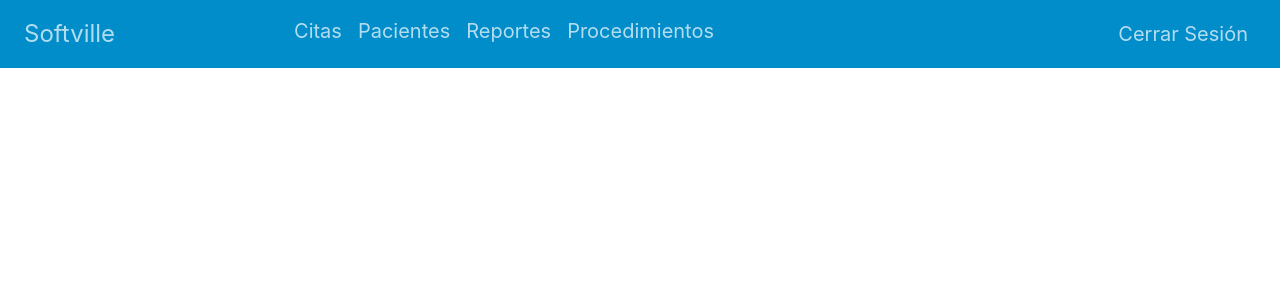
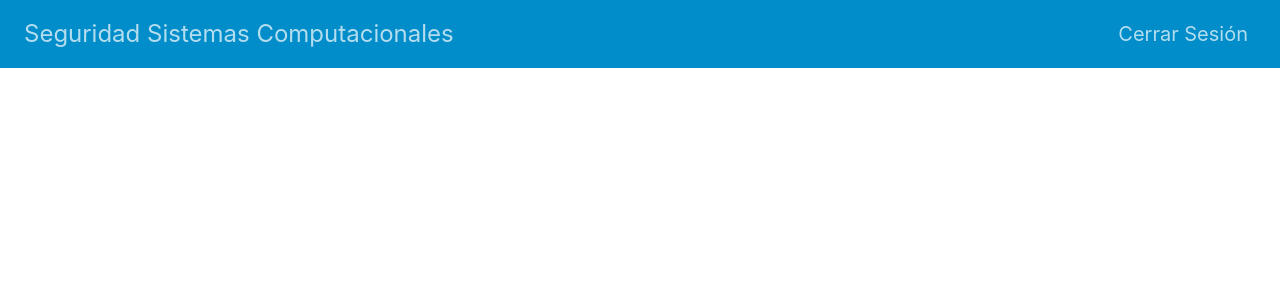
Before and after one commit to sebastianVUCR/LoginSeguridad, a PHP site: page /navbar.php in a window 1280 px wide. Shown: the top 300 px of the page. Run offline with PHP 8.4, Linux system fonts and the light colour scheme.

Commit message:
Update nav bar

```diff
--- a/GestorCitas/Compartido/navbar.css
+++ b/GestorCitas/Compartido/navbar.css
@@ -3,11 +3,11 @@
 }
 
 .modificador-icono {
-    color:white;
+  color: white;
 }
 
 a {
-    color:white;
+  color: white;
 }
 
 #link-inicio {
@@ -18,16 +18,13 @@ a {
   font-size: 1.25em;
 }
 
-#li-link-inicio {
-    margin-right: 30%;
-}
-
 #navbarTogglerDemo03 {
   opacity: 0.7;
 }
 
-a:focus, a:hover {
-    color:darkblue;
+a:focus,
+a:hover {
+  color: darkblue;
 }
 
 #icono-menu {
--- a/GestorCitas/Compartido/navbar.php
+++ b/GestorCitas/Compartido/navbar.php
@@ -21,19 +21,7 @@
   <div class="collapse navbar-collapse" id="navbarTogglerDemo03">
     <ul class="navbar-nav mr-auto mt-2 mt-lg-0">
     <li id="li-link-inicio"  class="nav-item active">
-        <a id="link-inicio" class="a-citas nav-link" href="#">Softville</span></a>
-      </li>
-      <li class="nav-item">
-        <a class="a-citas nav-link" href="#">Citas</span></a>
-      </li>
-      <li class="nav-item">
-        <a class="a-citas nav-link" href="#">Pacientes</span></a>
-      </li>
-      <li class="nav-item">
-        <a class="nav-link" href="#">Reportes</a>
-      </li>
-      <li class="nav-item">
-        <a class="nav-link" href="#">Procedimientos</a>
+        <a id="link-inicio" class="a-citas nav-link" href="#">Seguridad Sistemas Computacionales</span></a>
       </li>
     </ul>
     <span class="nav-item">
--- a/GestorCitas/Login/connect.php
+++ b/GestorCitas/Login/connect.php
@@ -8,7 +8,7 @@ Class Connect {
   function connectar(){
     $dbhost = "localhost";
     $dbuser = "root";
-    $dbpass = '12345678';
+    $dbpass = '';
     $db = "gestorcitas";
     $conn =  mysqli_connect($dbhost, $dbuser, $dbpass,$db);
     if (!$conn) {
```
Lines whose indentation alone changed are shown as unchanged.
